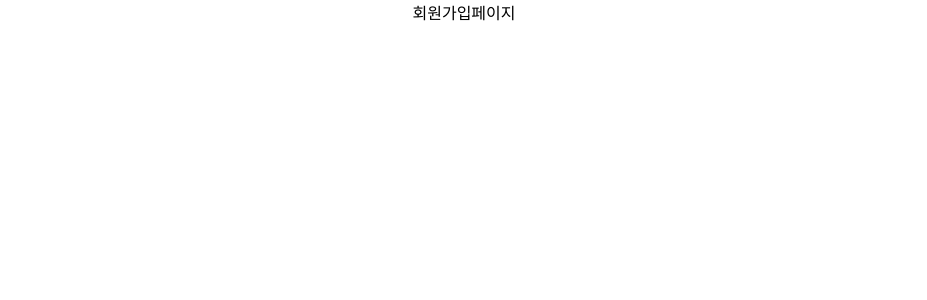
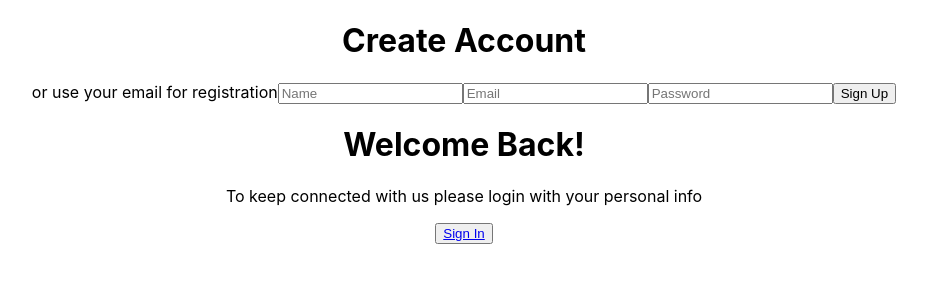
Before and after one commit to Gitaehasam/fishingKingOfToday, a React (Create React App) app: page /signup in a window 1280 px wide. Shown: the top 300 px of the page, without its empty margins (176-1103 px from the left). Built offline with nearby package versions, Linux system fonts and the light colour scheme.

Commit message:
로그인 모달창

```diff
--- a/src/App.jsx
+++ b/src/App.jsx
@@ -1,8 +1,8 @@
 import { BrowserRouter, Route, Routes } from "react-router-dom";
 import "./App.css";
 import Home from "./pages/Home";
-import Login from "./pages/Login";
 import Signup from "./pages/Signup";
+import LoginPage from "./pages/LoginPage";
 
 function App() {
   return (
@@ -10,7 +10,7 @@ function App() {
       <BrowserRouter>
         <Routes>
           <Route path="/" element={<Home />} />
-          <Route path="/login" element={<Login />} />
+          <Route path="/login" element={<LoginPage />} />
           <Route path="/signup" element={<Signup />} />
         </Routes>
       </BrowserRouter>
--- /dev/null
+++ b/src/components/Login.css
@@ -0,0 +1,8 @@
+dialog {
+  box-shadow: 0 14px 28px rgba(0, 0, 0, 0.25), 0 10px 10px rgba(0, 0, 0, 0.22);
+  border: none;
+  /* text-align: center; */
+  border-radius: 10px;
+  padding: 20px 50px 10px;
+  height: 50%;
+}
--- /dev/null
+++ b/src/components/Login.jsx
@@ -0,0 +1,25 @@
+import { useRef } from "react";
+import "./Login.css";
+
+const Login = () => {
+  const dialogRef = useRef();
+
+  return (
+    <div>
+      <button onClick={() => dialogRef.current.showModal()}>로그인</button>
+      <dialog
+        ref={dialogRef}
+        onClick={(e) => {
+          console.log(e);
+        }}
+      >
+        <form method="dialog">
+          <button>Close</button>
+        </form>
+        로그인 후 이용이 가능합니다.
+      </dialog>
+    </div>
+  );
+};
+
+export default Login;
--- /dev/null
+++ b/src/components/Signup.jsx
@@ -0,0 +1,29 @@
+import "../pages/Login.css";
+
+const Signup = () => {
+  return (
+    <div class="form-container sign-up-container">
+      <form action="#">
+        <h1>Create Account</h1>
+        <div class="social-container">
+          <a href="#" class="social">
+            <i class="fab fa-facebook-f"></i>
+          </a>
+          <a href="#" class="social">
+            <i class="fab fa-google-plus-g"></i>
+          </a>
+          <a href="#" class="social">
+            <i class="fab fa-linkedin-in"></i>
+          </a>
+        </div>
+        <span>or use your email for registration</span>
+        <input type="text" placeholder="Name" />
+        <input type="email" placeholder="Email" />
+        <input type="password" placeholder="Password" />
+        <button>Sign Up</button>
+      </form>
+    </div>
+  );
+};
+
+export default Signup;
--- a/src/pages/Home.jsx
+++ b/src/pages/Home.jsx
@@ -1,7 +1,10 @@
+import Login from "../components/Login";
+
 const Home = () => {
   return (
     <div>
       <div>메인페이지</div>
+      <Login />
     </div>
   );
 };
--- a/src/pages/Login.jsx
+++ /dev/null
@@ -1,9 +0,0 @@
-const Login = () => {
-  return (
-    <div>
-      <div>로그인페이지</div>
-    </div>
-  );
-};
-
-export default Login;
--- /dev/null
+++ b/src/pages/LoginPage.jsx
@@ -0,0 +1,37 @@
+import { Link } from "react-router-dom";
+import "./Login.css";
+import Login from "../components/Login";
+import Signup from "./Signup";
+
+const LoginPage = () => {
+  return (
+    <div>
+      <div class="container " id="container">
+        <Login />
+        {/* <Signup /> */}
+        <div class="overlay-container">
+          <div class="overlay">
+            <div class="overlay-panel overlay-left">
+              <h1>Welcome Back!</h1>
+              <p>
+                To keep connected with us please login with your personal info
+              </p>
+              <button class="ghost" id="signIn">
+                Sign In
+              </button>
+            </div>
+            <div class="overlay-panel overlay-right">
+              <h1>Hello, Friend!</h1>
+              <p>Enter your personal details and start journey with us</p>
+              <button class="ghost" id="signUp">
+                Sign Up
+              </button>
+            </div>
+          </div>
+        </div>
+      </div>
+    </div>
+  );
+};
+
+export default LoginPage;
--- a/src/pages/Signup.jsx
+++ b/src/pages/Signup.jsx
@@ -1,7 +1,46 @@
+import { Link } from "react-router-dom";
+import "./Login.css";
+
 const Signup = () => {
   return (
     <div>
-      <div>회원가입페이지</div>
+      <div class="container right-panel-active" id="container">
+        <div class="form-container sign-up-container">
+          <form action="#">
+            <h1>Create Account</h1>
+            <div class="social-container">
+              <a href="#" class="social">
+                <i class="fab fa-facebook-f"></i>
+              </a>
+              <a href="#" class="social">
+                <i class="fab fa-google-plus-g"></i>
+              </a>
+              <a href="#" class="social">
+                <i class="fab fa-linkedin-in"></i>
+              </a>
+            </div>
+            <span>or use your email for registration</span>
+            <input type="text" placeholder="Name" />
+            <input type="email" placeholder="Email" />
+            <input type="password" placeholder="Password" />
+            <button>Sign Up</button>
+          </form>
+        </div>
+
+        <div class="overlay-container">
+          <div class="overlay">
+            <div class="overlay-panel overlay-left">
+              <h1>Welcome Back!</h1>
+              <p>
+                To keep connected with us please login with your personal info
+              </p>
+              <button class="ghost" id="signIn">
+                <Link to={"/login"}>Sign In</Link>
+              </button>
+            </div>
+          </div>
+        </div>
+      </div>
     </div>
   );
 };
```
Also changed, not shown: src/pages/Login.css (added).
